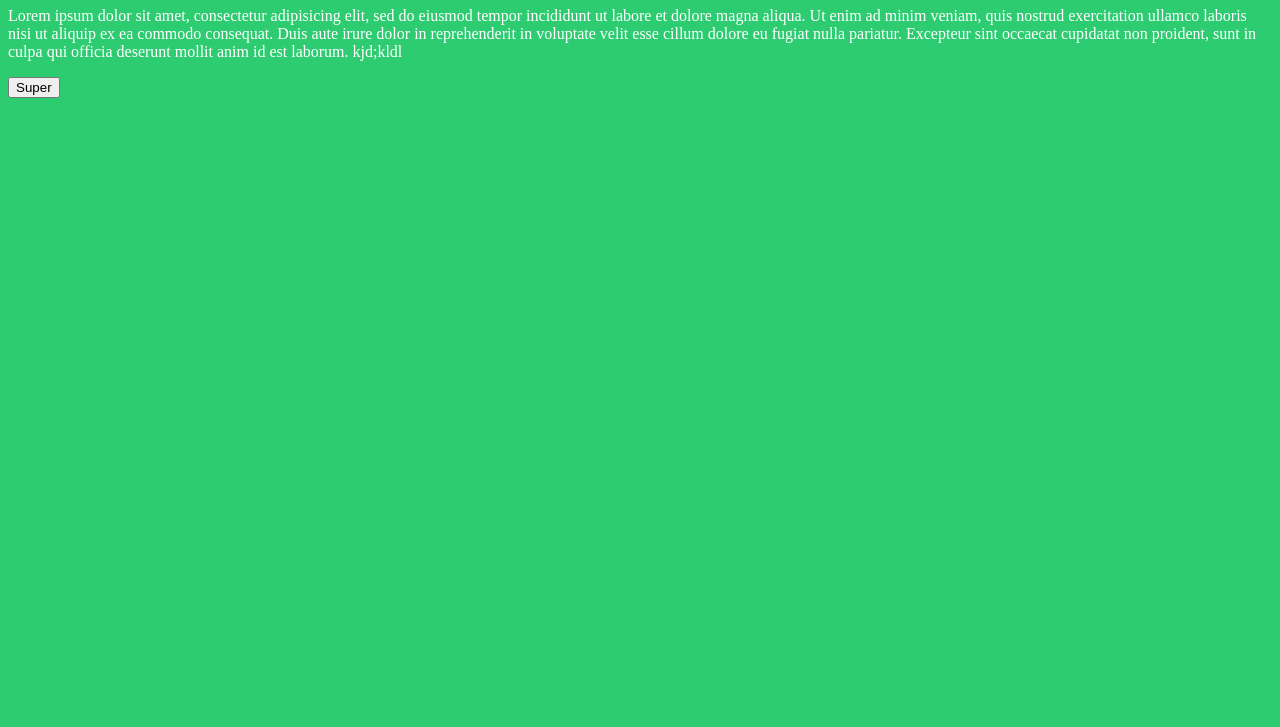
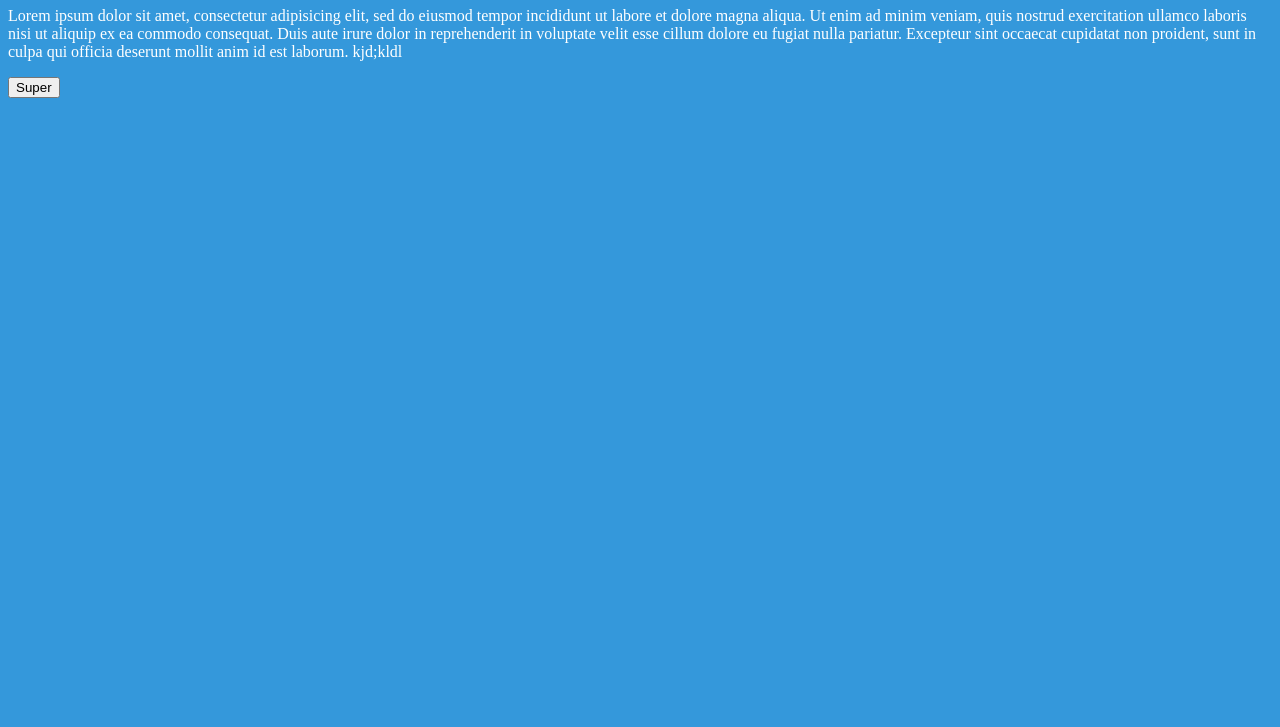
Before and after one commit to lepresk/git-test, a plain HTML site: page index.html in a window 1280 px wide. Shown: the part 73-800 px from the top of the page. Drawn offline with Linux system fonts and the light colour scheme.

Commit message:
Retour sur le blue bg

```diff
--- a/style.css
+++ b/style.css
@@ -1,5 +1,5 @@
 body {
-	background-color: #2ecc71;
+	background-color: #3498db;
 	color: #fff;
 	font-size: 16px;
 }
```
